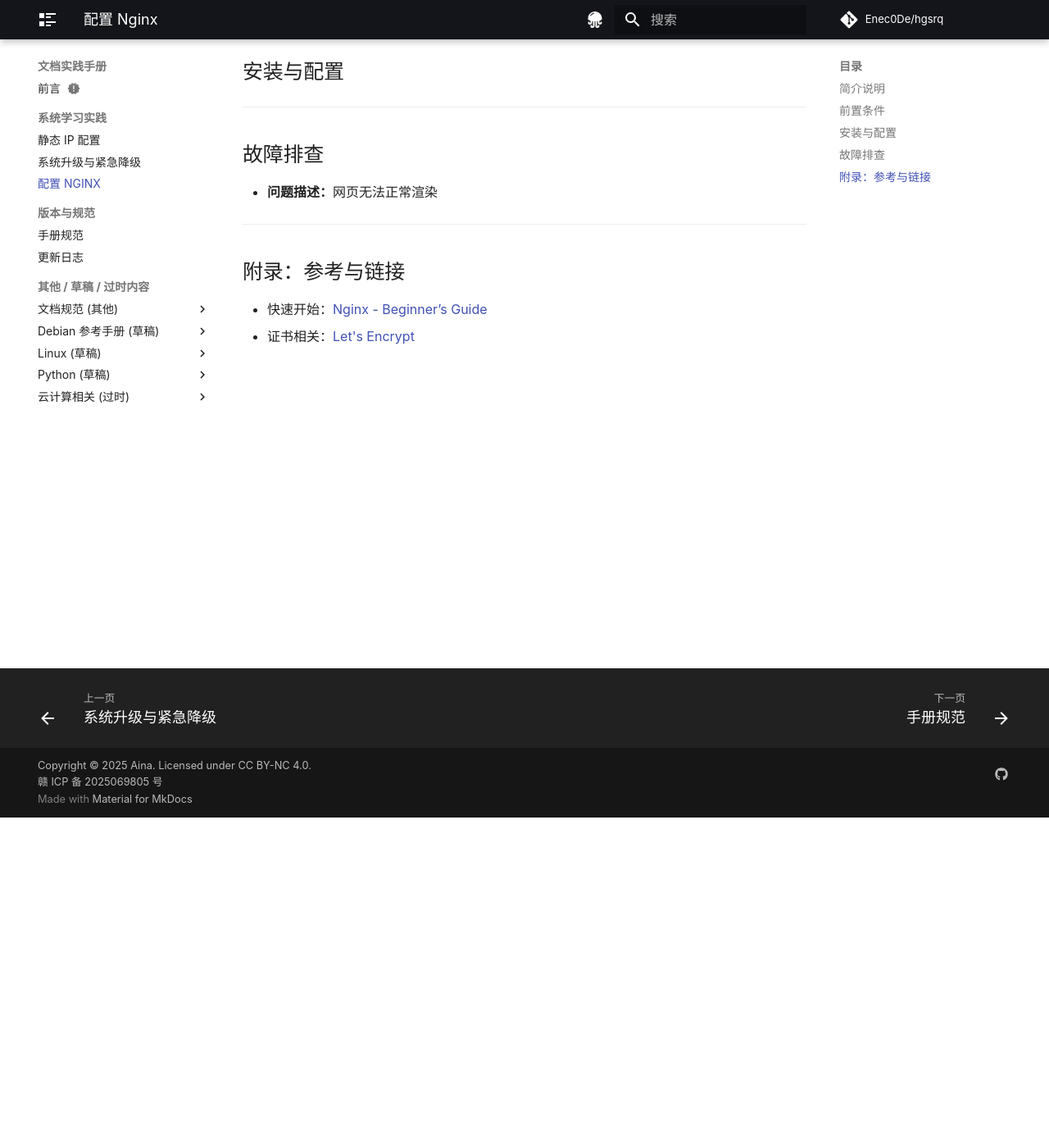
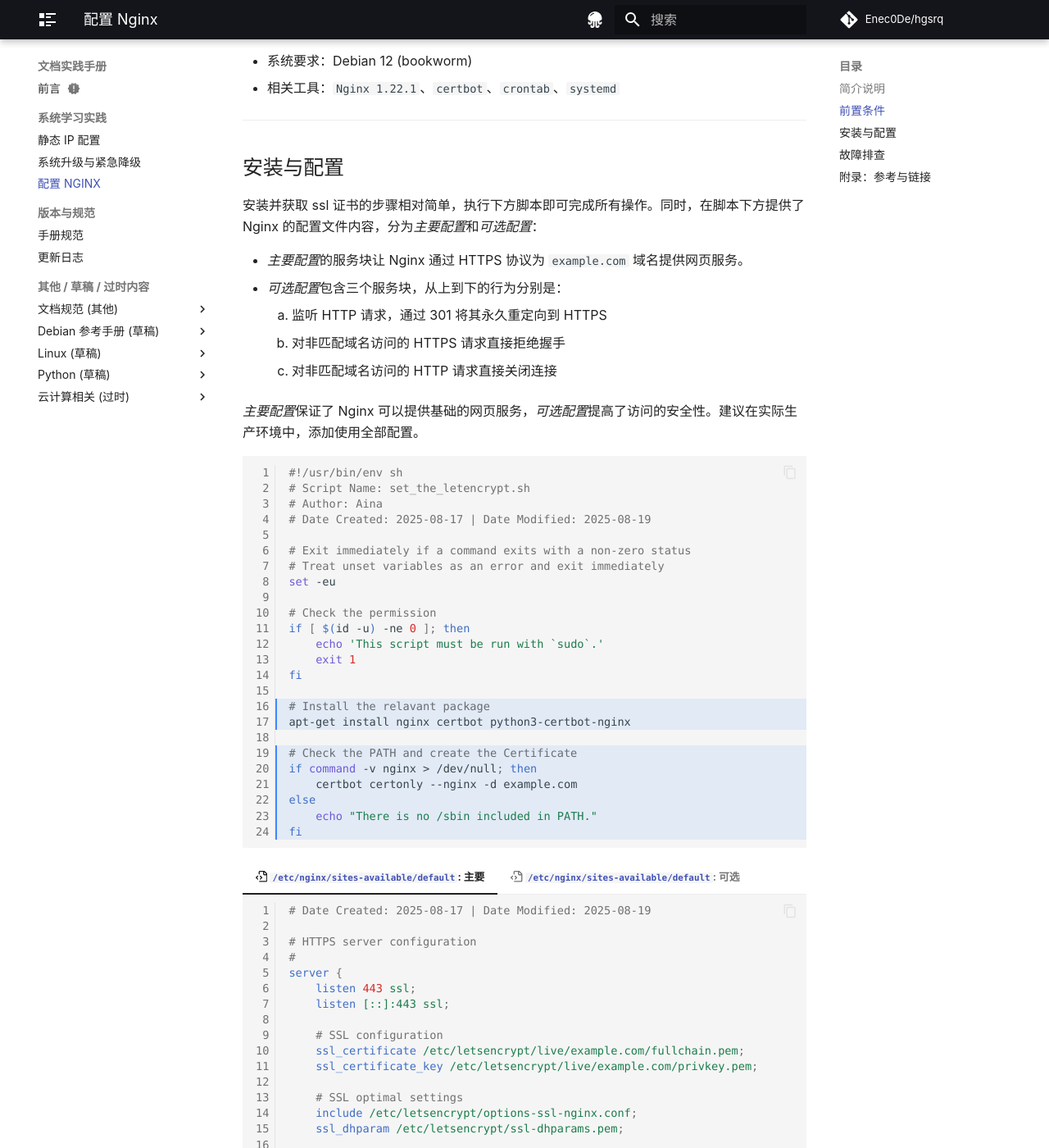
Before and after one commit to Enec0De/hgsrq, an MkDocs documentation site: the page built from docs/practice/nginx.md, in a window 1280 px wide and 1400 px high, scrolled down 403 px. Shown: the whole window at 82% size. Built offline with MkDocs 1.6.1 and Material for MkDocs 9.7.7, drawn with Linux system fonts in a browser that asks for light colours; some web fonts are replaced; comment, search, counter and statistics services are not loaded; some of the changed text lies outside the part shown.

Commit message:
完成并修改了 /practice 目录下的 apt-advanced.md, network.md, nginx.md

````diff
--- a/docs/practice/nginx.md
+++ b/docs/practice/nginx.md
@@ -5,33 +5,169 @@ title: 配置 Nginx
 配置 Nginx { id="nginx" }
 =============================
 
-> 创建于：2025-08-16 | 最后更新：2025-08-16
+> 创建于：2025-08-16 | 最后更新：2025-08-19
 
 ---
 
 简介说明 { id="introduction" }
 ------------------------------
 
+配置 Nginx 服务，并获取 Let's Encrypt 证书。
+
 ---
 
 前置条件 { id="prerequisites" }
 -------------------------------
 
+-   系统要求：Debian 12 (bookworm)
+-   相关工具：`Nginx 1.22.1`、`certbot`、`crontab`、`systemd`
 ---
 
 安装与配置 { id="installation-and-configuration" }
 --------------------------------------------------
 
-<!-- rsync -->
+安装并获取 ssl 证书的步骤相对简单，执行下方脚本即可完成所有操作。同时，在脚本下方提供了 Nginx 的配置文件内容，分为*主要配置*和*可选配置*：
+
+-   *主要配置*的服务块让 Nginx 通过 HTTPS 协议为 `example.com` 域名提供网页服务。
+-   *可选配置*包含三个服务块，从上到下的行为分别是：
+    1. 监听 HTTP 请求，通过 301 将其永久重定向到 HTTPS
+    1. 对非匹配域名访问的 HTTPS 请求直接拒绝握手
+    1. 对非匹配域名访问的 HTTP 请求直接关闭连接
+
+*主要配置*保证了 Nginx 可以提供基础的网页服务，*可选配置*提高了访问的安全性。建议在实际生产环境中，添加使用全部配置。
+
+``` sh linenums="1" hl_lines="16-17 19-24"
+#!/usr/bin/env sh
+# Script Name: set_the_letencrypt.sh
+# Author: Aina
+# Date Created: 2025-08-17 | Date Modified: 2025-08-19
+
+# Exit immediately if a command exits with a non-zero status
+# Treat unset variables as an error and exit immediately
+set -eu
+
+# Check the permission
+if [ $(id -u) -ne 0 ]; then
+    echo 'This script must be run with `sudo`.'
+    exit 1
+fi
+
+# Install the relavant package
+apt-get install nginx certbot python3-certbot-nginx
+
+# Check the PATH and create the Certificate
+if command -v nginx > /dev/null; then
+    certbot certonly --nginx -d example.com
+else
+    echo "There is no /sbin included in PATH."
+fi
+
+
+```
+
+=== ":octicons-file-code-16: `/etc/nginx/sites-available/default`: 主要"
+
+    ``` nginx linenums="1"
+    # Date Created: 2025-08-17 | Date Modified: 2025-08-19
+
+    # HTTPS server configuration
+    #
+    server {
+        listen 443 ssl;
+        listen [::]:443 ssl;
+
+        # SSL configuration
+        ssl_certificate /etc/letsencrypt/live/example.com/fullchain.pem;
+        ssl_certificate_key /etc/letsencrypt/live/example.com/privkey.pem;
+
+        # SSL optimal settings
+        include /etc/letsencrypt/options-ssl-nginx.conf;
+        ssl_dhparam /etc/letsencrypt/ssl-dhparams.pem;
+
+        root /var/www/html;
+
+        index index.html;
+
+        server_name example.com;
+
+        location / {
+            # First attempt to serve request as file, then
+            # as directory, then fall back to displaying a 404.
+            try_files $uri $uri/ =404;
+        }
+    }
+    ```
+
+=== ":octicons-file-code-16: `/etc/nginx/sites-available/default`: 可选"
+
+    ``` nginx linenums="28"
+    # Date Created: 2025-08-17 | Date Modified: 2025-08-19
+
+    server {
+        listen 80;
+        listen [::]:80;
+
+        server_name example.com;
+
+        # Examine the host example.com and redirect it to HTTPS
+        return 301 https://$host$request_uri;
+    }
+
+    server {
+        listen 443 ssl default_server;
+        listen [::]:443 ssl default_server;
+
+        server_name _;
+
+        ssl_reject_handshake on;
+    }
+
+    server {
+        listen 80 default_server;
+        listen [::]:80 default_server;
+
+        server_name _;
+
+        return 444;
+    }
+    ```
 
 ---
 
 故障排查 { id="troubleshooting" }
 ---------------------------------
 
--   **问题描述：**网页无法正常渲染
+**1. 网页可以访问但无法正常渲染**
 
-<!-- 文件类型和权限 -->
+-   **问题描述：**
+
+    通过域名访问网页，无法正常渲染（如样式丢失、脚本失效、图片不显示等）。
+
+-   **原因分析：**
+
+    可能是静态资源加载失败，或是 MIME 类型配置缺失。
+
+    前者导致 Nginx 没有网页资源的读取权限，使得资源无法被访问；后者导致 Nginx 未能正确识别文件类型，将其当作默认的 text/plain 处理，无法解析（例如 CSS 不生效、JS 无法执行）。
+
+-   **解决方案：**
+
+    检查 `/var/log/nginx` 下的 `access.log` 和 `error.log` 日志文件，查看是否有权限报错。如果有，则需要将相关文件的权限设置为 **www-data** 用户可读。进一步检查 Nginx 配置中是否包含 `include /etc/nginx/mime.types;` 内容，通常在 `/etc/nginx/nginx.conf` 内的 `http` 上下文当中。
+
+**2. 浏览器提示连接不安全**
+
+-   **问题描述：**
+
+    浏览器提示 "连接不安全"。
+
+-   **原因分析：**
+
+    正常情况下，这可能是证书过期或未生效，或者证书与域名不匹配。非正常情况，就是网站存在安全风险，可能有中间人篡改网页内容。
+
+-   **解决方案：**
+
+    `certbot` 一般都会通过 `crontab` 或者 `systemd.timer` 自动续期证书，相应配置在安装和获取证书时会自动安装，但是需要你手动重启 Nginx 服务重载证书。如果你不想手动重启 Nginx 服务，可以在自动续期的命令中加上 `--deploy-hook "systemctl reload nginx"` 选项。证书与域名不匹配的情况，可能是用户直接通过了 IP 来访问网页，建议只通过对应的域名访问网页。
+
+    如果网页被中间人篡改了，请通知用户停止访问该网页的内容，并暂时关闭网页。
 
 ---
 
@@ -40,6 +176,8 @@ title: 配置 Nginx
 
 -    快速开始：[Nginx - Beginner’s Guide][nginx]
 -    证书相关：[Let's Encrypt][letsencrypt]
+-    Certbot 官方文档：[Certbot Document][certbot]
 
 [nginx]: https://nginx.org/en/docs/beginners_guide.html "Beginner's Guide"
 [letsencrypt]: https://letsencrypt.org/docs/ "Documentation - Let's Encrypt"
+[certbot]: https://eff-certbot.readthedocs.io/en/stable/ "Certbot documentation"
````
Also changed, not shown: docs/practice/apt-advanced.md (+8 -3 lines), docs/practice/network.md (+4 -3 lines), docs/specversions/changelog.md (+10 -1 lines).
